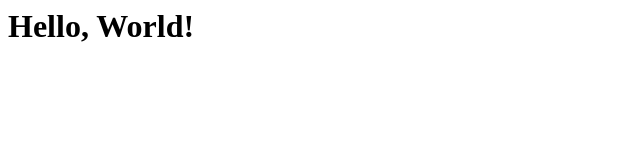
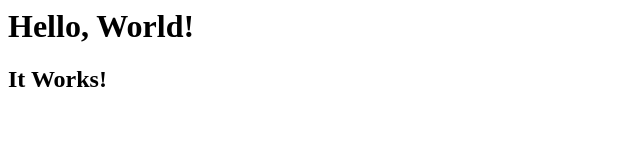
Before and after one commit to sasaplus1-prototype/reg-suit-and-github-actions, a website: page docs/index.html in a window 1280 px wide. Shown: the whole page, without its empty margins (0-640 px from the left). Drawn offline with Linux system fonts and the light colour scheme.

Commit message:
add header

```diff
--- a/docs/index.html
+++ b/docs/index.html
@@ -1,2 +1,3 @@
 <!DOCTYPE>
 <h1>Hello, World!</h1>
+<h2>It Works!</h2>
```
